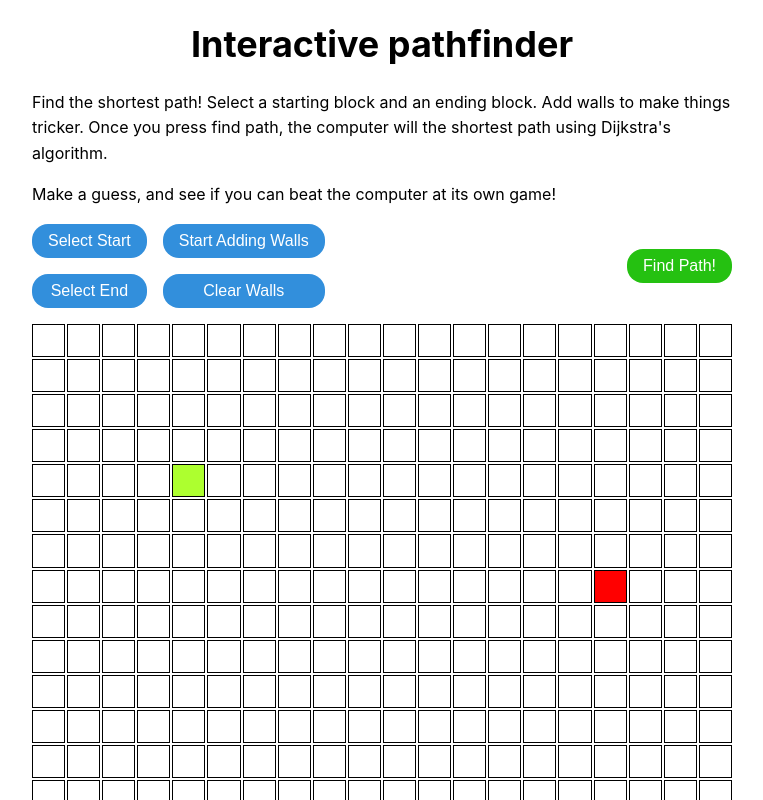
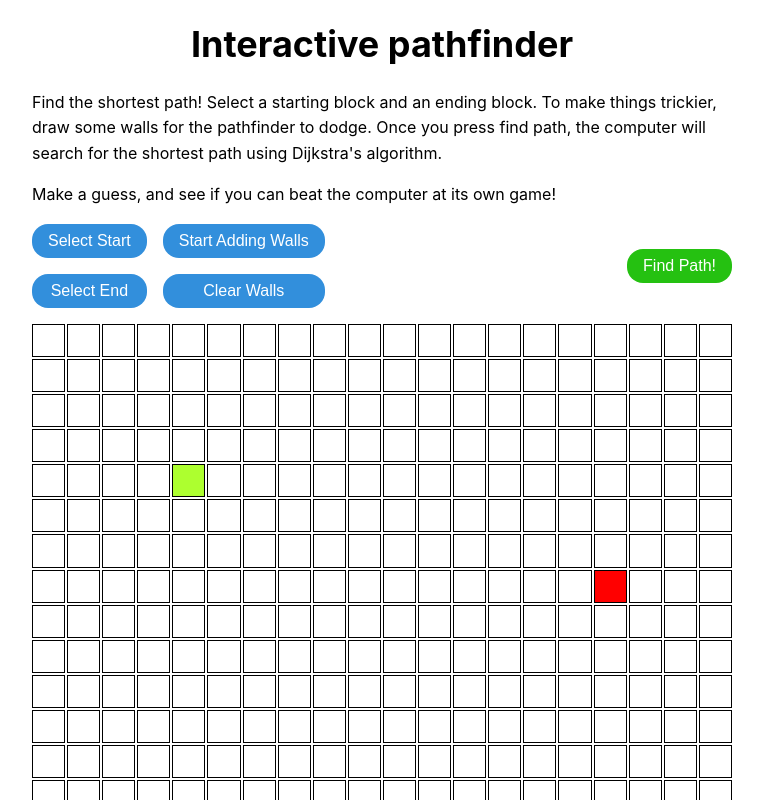
Before and after one commit to shanemcfadden/interactive-pathfinder, a React (Create React App) app: page / in a window 1280 px wide. Shown: the top 800 px of the page, without its empty margins (258-1021 px from the left). Built offline with nearby package versions, Linux system fonts and the light colour scheme.

Commit message:
Edit description

```diff
--- a/src/components/App.jsx
+++ b/src/components/App.jsx
@@ -36,8 +36,9 @@ function App() {
         <h1 className="centered-text">Interactive pathfinder</h1>
         <p>
           Find the shortest path! Select a starting block and an ending block.
-          Add walls to make things tricker. Once you press find path, the
-          computer will the shortest path using Dijkstra's algorithm.
+          To make things trickier, draw some walls for the pathfinder to dodge.
+          Once you press find path, the computer will search for the shortest
+          path using Dijkstra's algorithm.
         </p>
         <p>
           Make a guess, and see if you can beat the computer at its own game!
```
